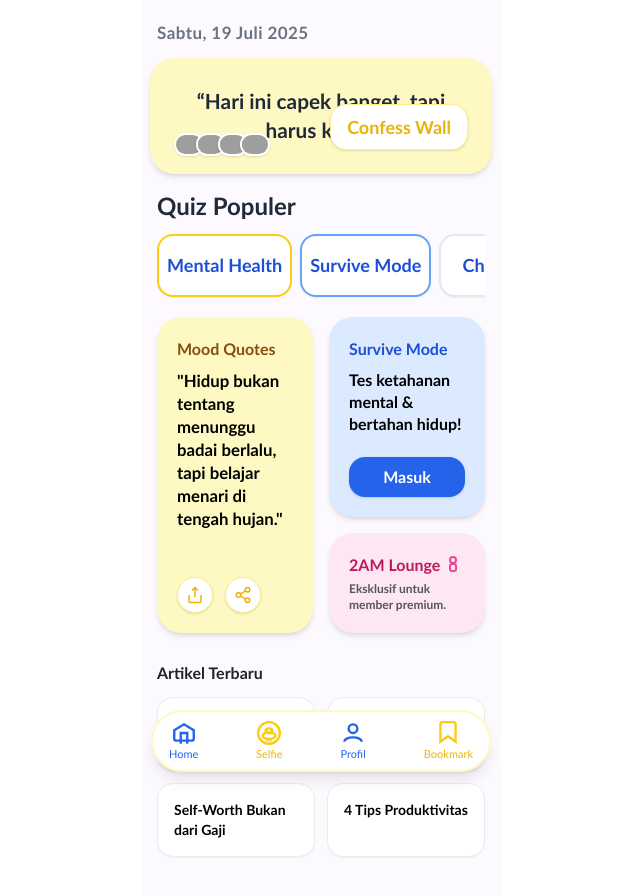
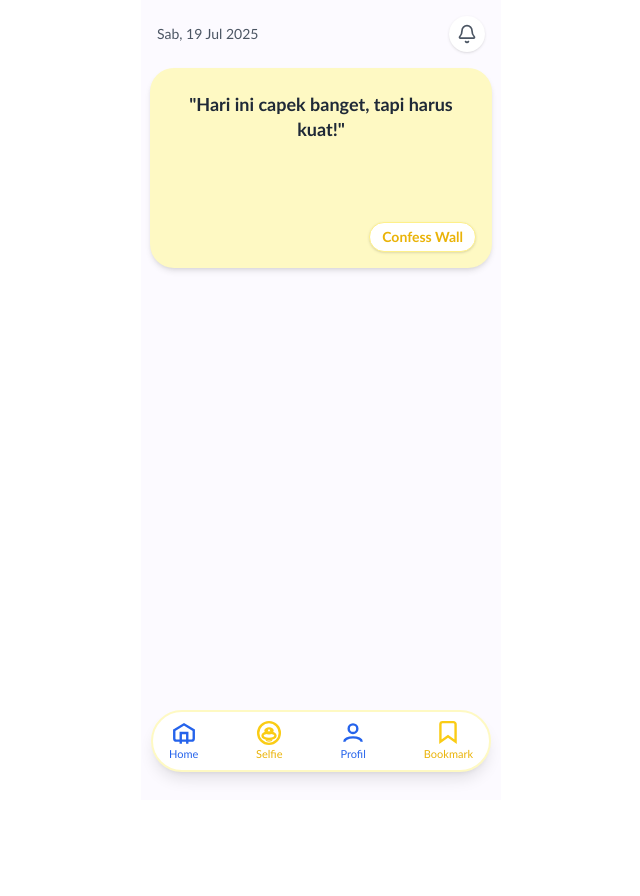
Before and after one commit to deeeeeel/selfify-clean, a Next.js app: page / in a window 1280 px wide. Shown: the top 896 px of the page, without its empty margins (319-959 px from the left). After the commit the page ends 800 px from the top, so only its background shows below. Built offline with nearby package versions, Linux system fonts and the light colour scheme; grey boxes are pictures that could not be loaded.

Commit message:
feat: refine confess wall slider layout and header

```diff
--- a/app/page.tsx
+++ b/app/page.tsx
@@ -3,171 +3,64 @@
 import React, { useState, useEffect } from 'react';
 import Image from 'next/image';
 import BottomNav from '@/components/BottomNav';
+import { Bell } from 'lucide-react';
 
-// Dummy avatar user aktif
-const activeAvatars = [
-  '/assets/user1.png',
-  '/assets/user2.png',
-  '/assets/user3.png',
-  '/assets/user4.png'
+const confessList = [
+  'Gue lagi down, tapi tetep semangat. #SelfifyConfess',
+  'Hari ini capek banget, tapi harus kuat!',
+  'Kadang butuh ruang buat dengerin diri sendiri.',
+  'Ternyata curhat random bisa bikin lega!'
 ];
 
 export default function HomePage() {
-  const [confessList, setConfessList] = useState<string[]>([]);
   const [confessIdx, setConfessIdx] = useState(0);
 
-  // Fetch confess dari API saat mount
   useEffect(() => {
-    fetch('/api/confess')
-      .then((res) => res.json())
-      .then((data: string[]) => {
-        setConfessList(data);
-      })
-      .catch(console.error);
+    const timer = setInterval(() => {
+      setConfessIdx(i => (i + 1) % confessList.length);
+    }, 3000);
+    return () => clearInterval(timer);
   }, []);
 
-  // Slider otomatis
-  useEffect(() => {
-    if (confessList.length === 0) return;
-    const timer = setInterval(() => {
-      setConfessIdx((idx) => (idx + 1) % confessList.length);
-    }, 3000);
-    return () => clearInterval(timer);
-  }, [confessList]);
+  // tanggal indonesia singkat
+  function getTanggal() {
+    const bulan = ['Jan', 'Feb', 'Mar', 'Apr', 'Mei', 'Jun', 'Jul', 'Agt', 'Sep', 'Okt', 'Nov', 'Des'];
+    const hari = ['Mgg', 'Sen', 'Sel', 'Rab', 'Kam', 'Jum', 'Sab'];
+    const d = new Date();
+    return `${hari[d.getDay()]}, ${d.getDate()} ${bulan[d.getMonth()]} ${d.getFullYear()}`;
+  }
 
   return (
-    <main className="flex flex-col items-center bg-[#FCFAFF] min-h-screen py-4" style={{ maxWidth: 360, margin: '0 auto' }}>
-      {/* Header tanggal */}
-      <div className="w-full px-4 pb-1 pt-1">
-        <div className="text-gray-500 font-semibold text-[17px] mb-2 tracking-wide">
-          {new Date().toLocaleDateString('id-ID', { weekday: 'long', day: 'numeric', month: 'long', year: 'numeric' })}
+    <main className="min-h-screen bg-[#FCFAFF] flex flex-col items-center pb-28" style={{ maxWidth: 360, margin: '0 auto' }}>
+      {/* HEADER */}
+      <header className="w-full px-4 pt-4 flex items-center justify-between">
+        <span className="text-gray-600 text-sm font-medium">{getTanggal()}</span>
+        <button className="p-2 rounded-full bg-white shadow">
+          <Bell size={20} className="text-gray-600" />
+        </button>
+      </header>
+
+      {/* CONFESS WALL */}
+      <section className="w-[95%] mt-4 relative bg-yellow-100 rounded-3xl p-6 shadow-md" style={{ minHeight: 200 }}>
+        {/* Slider text */}
+        <div className="h-full flex items-center justify-center px-2">
+          <p className="text-gray-800 font-bold text-lg text-center leading-snug select-none">
+            &quot;{confessList[confessIdx]}&quot;
+          </p>
         </div>
-      </div>
-
-      {/* Confess Wall Card */}
-      <div className="w-[95%] relative rounded-3xl bg-yellow-100 shadow-md px-6 pt-7 pb-7 mb-4 flex flex-col justify-between">
-        {/* Avatar User Aktif */}
-        <div className="absolute left-6 top-[75px] flex -space-x-2 z-10">
-          {activeAvatars.map((src, idx) => (
-            <div key={idx} className="inline-block">
-              <Image
-                src={src}
-                width={30}
-                height={30}
-                alt={`avatar-${idx}`}
-                className="rounded-full border-2 border-white shadow"
-              />
-            </div>
-          ))}
-        </div>
-
-        {/* Confess Slider */}
-        <div className="w-full min-h-[60px] flex items-center justify-center px-2">
-          {confessList.length > 0 ? (
-            <span className="text-[1.3rem] font-bold text-gray-800 leading-snug text-center select-none">
-              “{confessList[confessIdx]}”
-            </span>
-          ) : (
-            <span className="text-gray-500">Belum ada confess...</span>
-          )}
-        </div>
-
-        {/* Tombol “Confess Wall” */}
+        {/* Tombol */}
         <button
-          className="absolute right-6 bottom-6 bg-white px-4 py-2 rounded-2xl shadow border border-yellow-200 text-yellow-500 font-bold text-lg hover:bg-yellow-100 active:scale-95 transition"
+          className="absolute bottom-4 right-4 bg-white text-yellow-500 font-semibold text-sm px-3 py-1 rounded-full shadow border border-yellow-200 hover:bg-yellow-50 transition active:scale-95"
           onClick={() => window.location.href = '/confess'}
         >
           Confess Wall
         </button>
-      </div>
-
-      {/* Quiz Populer */}
-      <div className="w-full px-4 mt-0 mb-3">
-        <div className="font-bold text-2xl text-gray-800 mb-3">Quiz Populer</div>
-        <div className="flex gap-2 overflow-x-auto pb-2 hide-scrollbar">
-          {[
-            { name: 'Mental Health', border: 'border-yellow-400' },
-            { name: 'Survive Mode', border: 'border-blue-400' },
-            { name: 'Character', border: 'border-gray-200' },
-            { name: 'Relationship', border: 'border-gray-200' },
-            { name: 'Self Reflection', border: 'border-gray-200' }
-          ].map((item) => (
-            <div
-              key={item.name}
-              className={`flex-none min-w-[125px] rounded-2xl py-4 px-2 text-center font-bold text-[1.13rem] text-blue-700 bg-white border-2 ${item.border} shadow-sm`}
-            >
-              {item.name}
-            </div>
-          ))}
-        </div>
-      </div>
-
-      {/* Grid MoodQuotes, Survive Mode & 2AM Lounge */}
-      <div className="grid grid-cols-2 gap-4 px-4 mb-7 items-stretch">
-        {/* Mood Quotes */}
-        <div className="row-span-2 bg-yellow-100 rounded-3xl p-5 flex flex-col justify-between shadow-md min-h-[310px]">
-          <span className="text-yellow-800 font-semibold text-base mb-2">Mood Quotes</span>
-          <p className="text-[1.05rem] font-bold flex-1 leading-snug mb-4">
-            "Hidup bukan tentang menunggu badai berlalu, tapi belajar menari di tengah hujan."
-          </p>
-          <div className="flex gap-3">
-            <button className="w-9 h-9 bg-white rounded-full flex items-center justify-center shadow text-yellow-500 border border-yellow-200">
-              {/* icon download */}
-              <svg width="18" height="18" fill="none" stroke="currentColor" strokeWidth={2} viewBox="0 0 24 24">
-                <path d="M4 12v8a2 2 0 0 0 2 2h12a2 2 0 0 0 2-2v-8"/><polyline points="16 6 12 2 8 6"/><line x1="12" x2="12" y1="2" y2="15"/>
-              </svg>
-            </button>
-            <button className="w-9 h-9 bg-white rounded-full flex items-center justify-center shadow text-yellow-500 border border-yellow-200">
-              {/* icon share */}
-              <svg width="18" height="18" fill="none" stroke="currentColor" strokeWidth={2} viewBox="0 0 24 24">
-                <circle cx="18" cy="5" r="3"/><circle cx="6" cy="12" r="3"/><circle cx="18" cy="19" r="3"/><line x1="8.59" x2="15.42" y1="13.51" y2="17.49"/><line x1="15.41" x2="8.59" y1="6.51" y2="10.49"/>
-              </svg>
-            </button>
-          </div>
-        </div>
-        {/* Survive Mode */}
-        <div className="bg-blue-100 rounded-3xl p-5 flex flex-col justify-between shadow-md min-h-[200px]">
-          <span className="text-blue-700 font-semibold text-base mb-2">Survive Mode</span>
-          <p className="font-bold text-base leading-snug flex-1 mb-4">Tes ketahanan mental & bertahan hidup!</p>
-          <button className="mt-auto bg-blue-600 text-white px-7 py-2 rounded-2xl font-semibold shadow">
-            Masuk
-          </button>
-        </div>
-        {/* 2AM Lounge */}
-        <div className="bg-pink-100 rounded-3xl p-5 flex flex-col justify-between shadow-md min-h-[90px] relative">
-          <div className="flex justify-between items-center">
-            <span className="text-pink-700 font-semibold text-base">2AM Lounge</span>
-            <svg width={24} height={24} className="text-pink-500" fill="none" stroke="currentColor" strokeWidth={2} viewBox="0 0 24 24">
-              <rect x={9} y={11} width={6} height={7} rx={2}/><circle cx={12} cy={7} r={3}/>
-            </svg>
-          </div>
-          <span className="text-[#555] font-semibold text-xs mt-1">
-            Eksklusif untuk member premium.
-          </span>
-        </div>
-      </div>
-
-      {/* Artikel Terbaru */}
-      <section className="px-4 mb-12">
-        <h2 className="font-bold text-base mb-3 text-[#21242b]">Artikel Terbaru</h2>
-        <div className="grid grid-cols-2 gap-3">
-          <div className="rounded-2xl bg-white p-4 shadow-sm border border-[#ececec] font-semibold text-sm">
-            Kenali Fase Hidupmu!
-          </div>
-          <div className="rounded-2xl bg-white p-4 shadow-sm border border-[#ececec] font-semibold text-sm">
-            Cara Atasi Quarter Life Crisis
-          </div>
-          <div className="rounded-2xl bg-white p-4 shadow-sm border border-[#ececec] font-semibold text-sm">
-            Self-Worth Bukan dari Gaji
-          </div>
-          <div className="rounded-2xl bg-white p-4 shadow-sm border border-[#ececec] font-semibold text-sm">
-            4 Tips Produktivitas
-          </div>
-        </div>
       </section>
 
+      {/* QUIZ POPULER ETC... rest of page remains unchanged */}
+
       {/* Bottom Nav */}
-      <div className="fixed bottom-4 left-1/2 -translate-x-1/2 z-50">
+      <div className="fixed bottom-4 left-1/2 transform -translate-x-1/2 z-50">
         <BottomNav />
       </div>
     </main>
```
